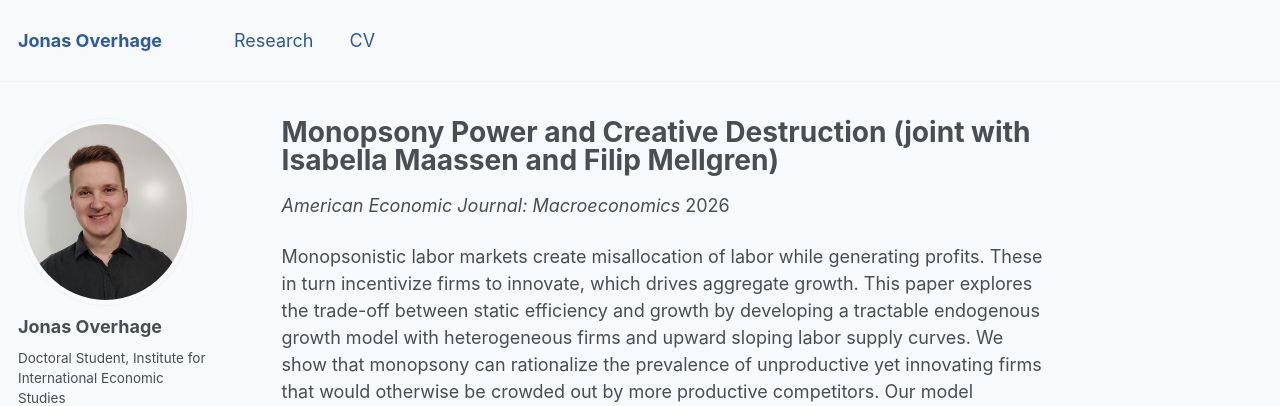
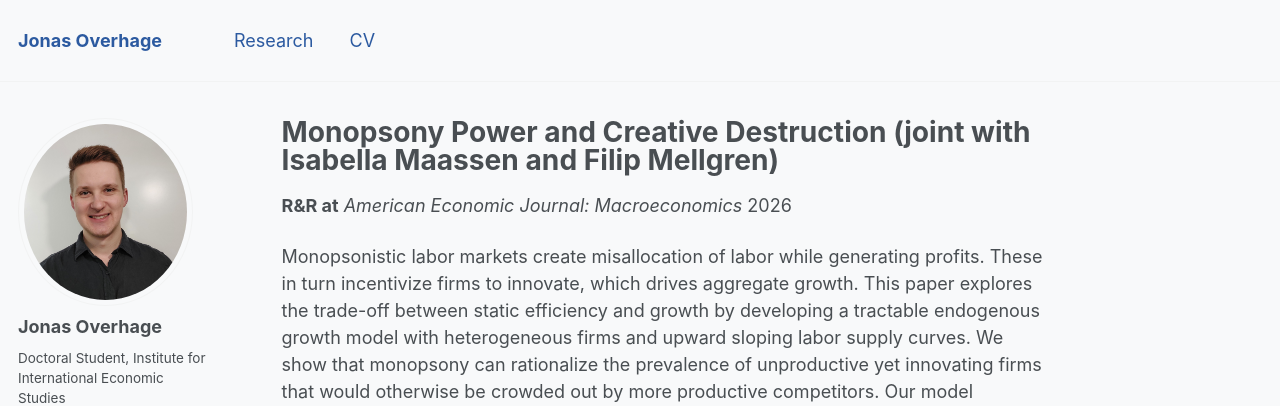
Before and after one commit to JOverhage/JOverhage.github.io, a Jekyll site: the page built from _research/2024-monopsony-research.md, in a window 1280 px wide and 1170 px high. Shown: the top 406 px of the window. Built offline with Jekyll 4.4.1, drawn with Linux system fonts in a browser that asks for light colours.

Commit message:
RR clarification monopsony paper

```diff
--- a/_layouts/single.html
+++ b/_layouts/single.html
@@ -36,9 +36,17 @@ layout: default
 
         {% if page.collection == 'teaching' %}
           <p> {{ page.type }}, <i>{{ page.venue }}</i>, {{ page.date | default: "1900-01-01" | date: "%Y" }} </p>
+        {% elsif page.collection == 'research' and page.venue and page.date %}
+          <p>
+            {% if page.PublicationStatus == 'WorkingPaper' %}
+              <strong>R&R at</strong> <i>{{ page.venue }}</i> {{ page.date | default: "1900-01-01" | date: "%Y" }}
+            {% else %}
+              <i>{{ page.venue }}</i> {{ page.date | default: "1900-01-01" | date: "%Y" }}
+            {% endif %}
+          </p>
+          <!--<p>Published in <i>{{ page.venue }}</i>, {{ page.date | default: "1900-01-01" | date: "%Y" }} </p>-->
         {% elsif page.venue and page.date %}
           <p> <i>{{ page.venue }}</i> {{ page.date | default: "1900-01-01" | date: "%Y" }} </p>
-          <!--<p>Published in <i>{{ page.venue }}</i>, {{ page.date | default: "1900-01-01" | date: "%Y" }} </p>-->
         {% elsif page.date %}
           <p class="page__date"><strong><i class="fa fa-fw fa-calendar" aria-hidden="true"></i> {{ site.data.ui-text[site.locale].date_label | default: "Published:" }}</strong> <time datetime="{{ page.date | date_to_xmlschema }}">{{ page.date | default: "1900-01-01" | date: "%B %d, %Y" }}</time></p>
         {% endif %}
```
